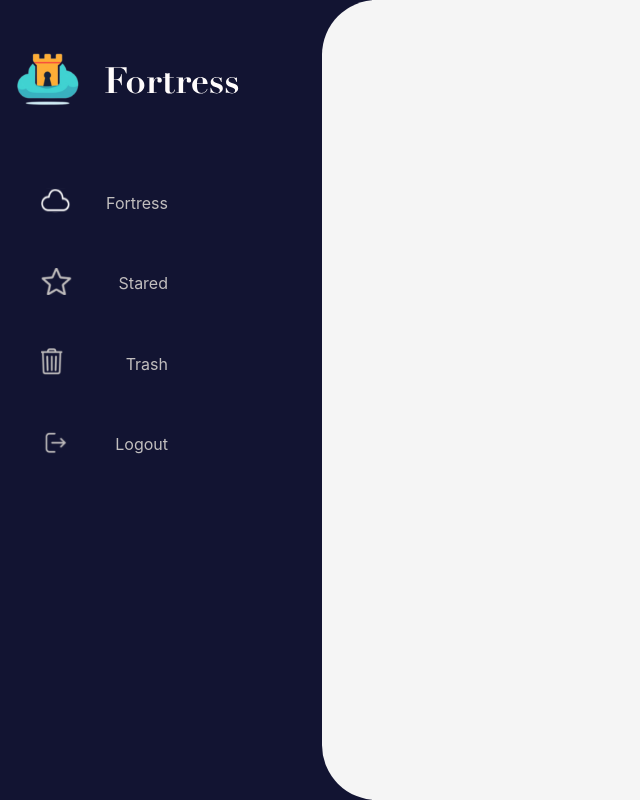
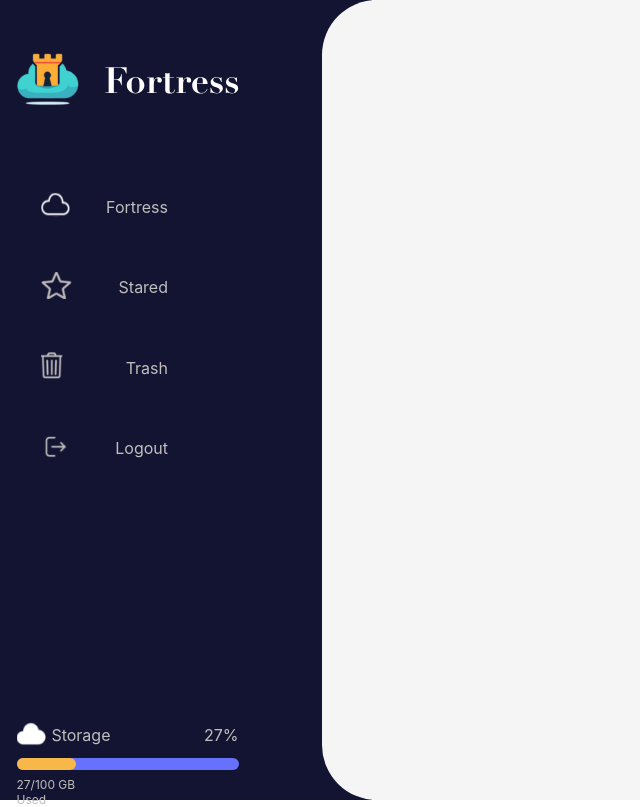
Before and after one commit to EL-Gazoly/FileFortress, a React (Create React App) app in the folder frontend/: page /dashboard in a window 1280 px wide. Shown: the whole page, without its empty margins (0-640 px from the left). Built offline with nearby package versions, Linux system fonts and the light colour scheme.

Commit message:
add the footer and the progress bar

```diff
--- /dev/null
+++ b/frontend/src/components/ProgressBar.jsx
@@ -0,0 +1,33 @@
+import React from 'react'
+
+
+const ProgressBar = ({used}) => {
+    const containerStyles = {
+        height: '12px',
+        width: '100%',
+        backgroundColor: "#6672FB",
+        borderRadius: 50,
+
+      }
+      const fillerStyles = {
+        height: '100%',
+        width: `${used}%`,
+        backgroundColor: "#F8B849",
+        borderRadius: 'inherit',
+      }
+      const labelStyles = {
+        padding: 5,
+        color: 'white',
+        fontWeight: 'bold'
+      }
+
+
+  return (
+    <div style={containerStyles}>
+        <div style={fillerStyles}>
+        </div>
+    </div>
+  );
+}
+
+export default ProgressBar
--- a/frontend/src/pages/Dashboard/Dashboard.css
+++ b/frontend/src/pages/Dashboard/Dashboard.css
@@ -32,6 +32,16 @@
     display: flex;
     flex-direction: column;
     align-items: center;
+    justify-content: space-between;
+}
+.dashboard-left-list-top{
+    width: 255px;
+    height: 464px;
+
+    display: flex;
+    flex-direction: column;
+    align-items: center;
+    justify-content: space-between;
 }
 
 .dashboard-left-list button{
@@ -70,9 +80,50 @@
     width: 173px;
     height: 273px;
 
-    margin-top: 57px;
+    /* margin-top: 57px; */
 
     display: flex;
     flex-direction: column;
     justify-content: space-between;
 }
+
+.dashboard-left-footer{
+    width: 222px;
+    height: 83px;
+
+    display: flex;
+    flex-direction: column;
+    align-items: center;
+    justify-content: space-between;
+}
+
+.dashboard-left-footer-firs-row{
+    width: 222px;
+    height: 35px;
+
+    display: flex;
+    flex-direction: row;
+    align-items: center;
+    justify-content: space-between;
+}
+.dashboard-left-footer-firs-row div{
+    width: 94px;
+    height: 35px;
+
+    display: flex;
+    align-items: center;
+    justify-content: space-between;
+}
+.dashboard-left-footer-second-row{
+    width: 222px;
+    height: 14px;
+
+}
+.dashboard-left-footer-third-row{
+    width: 88px;
+    height: 23px;
+
+    font-size: 12px;
+
+    align-self: flex-start;
+}
--- a/frontend/src/pages/Dashboard/Dashboard.jsx
+++ b/frontend/src/pages/Dashboard/Dashboard.jsx
@@ -6,6 +6,8 @@ import MenuItem from '../../components/MenuItem'
 import Logout from '../../assets/logoutLogo.svg'
 import cloudLogo from '../../assets/cloudLogo.svg'
 import Starred from '../../assets/startredLogo.svg'
+import ProgressBar from '../../components/ProgressBar'
+import whiteCloudLogo from '../../assets/whiteCloudLogo.svg'
 
 const MenuItemList = [
   {sname: 'Fortress' , logo: cloudLogo , path: '/dashboard'},
@@ -20,7 +22,8 @@ const Dashboard = () => {
         <div className="dashboard-container">
           <div className="dashboard-left">
               <div className="dashboard-left-list">
-                <button className="logo">
+                <div className="dashboard-left-list-top">
+                     <button className="logo">
                     <img src={logo} alt="logo" />
                 </button>
                 <div className="menu-list">
@@ -30,6 +33,23 @@ const Dashboard = () => {
                     <MenuItem name={item.sname} logo={item.logo}  path={item.path} />
                     </div>
                   ))}
+                </div>
+                </div>
+
+                <div className="dashboard-left-footer">
+                  <div className="dashboard-left-footer-firs-row">
+                    <div>
+                      <img src={whiteCloudLogo} alt="logo" />
+                      <span>Storage</span>
+                    </div>
+                      <p>27%</p>
+                  </div>
+                  <div className="dashboard-left-footer-second-row">
+                    <ProgressBar used={27} />
+                  </div>
+                  <div className='dashboard-left-footer-third-row'>
+                    27/100 GB Used
+                  </div>
                 </div>
               </div>
           </div>
```
Also changed, not shown: frontend/src/assets/whiteCloudLogo.svg (added).
